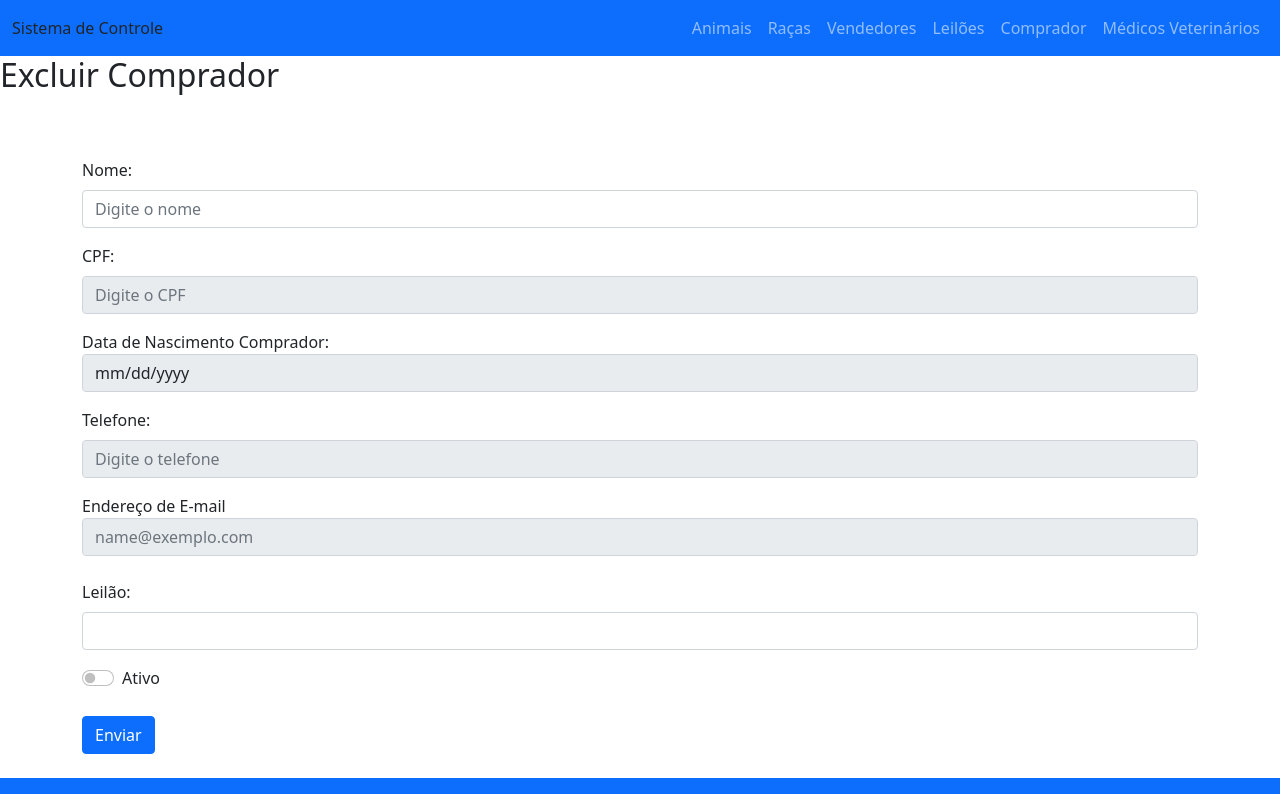
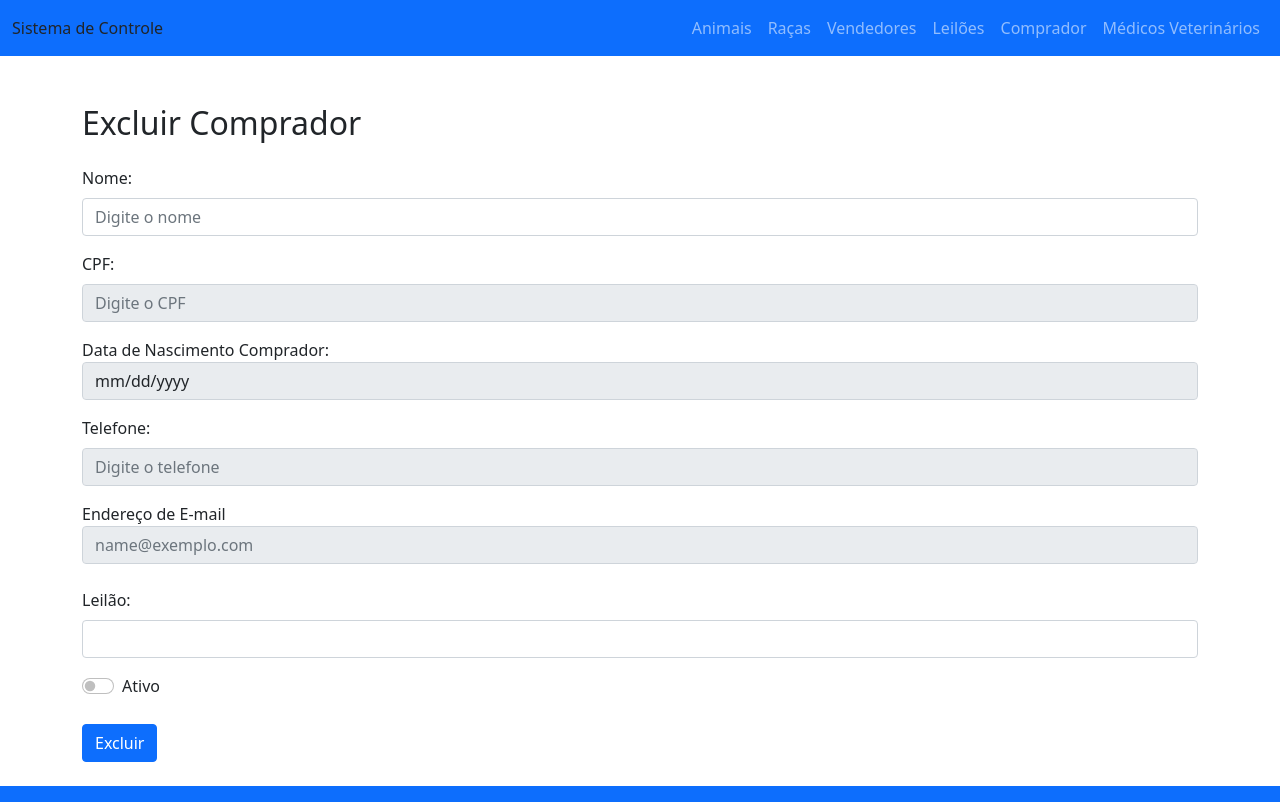
Before and after one commit to SidneyMaldonado/ProjetoLeilaoMatutino, an Angular app: page /comprador/excluir/1 in a window 1280 px wide. Built offline with nearby package versions, Linux system fonts and the light colour scheme; no server answers.

Commit message:
Implementado testes para comprador excluir

```diff
--- a/src/app/compradorexcluir/compradorexcluir.component.html
+++ b/src/app/compradorexcluir/compradorexcluir.component.html
@@ -1,6 +1,8 @@
-<h2>Excluir Comprador</h2>
+
 
 <div class="container mt-5">
+<h2 id="title">Excluir Comprador</h2>
+
     <div class="row">
         <form  #frm="ngForm" (ngSubmit)="excluir(frm)" method="delete">
 
@@ -48,7 +50,7 @@
             </div>
 
             <br>
-            <button type="submit" class="btn btn-primary">Enviar</button>
+            <button type="submit" id="excluir" class="btn btn-primary">Excluir</button>
 
       </form>
     </div>
```
Also changed, not shown: 1 other file (tests, documents, lock files or other folders).
